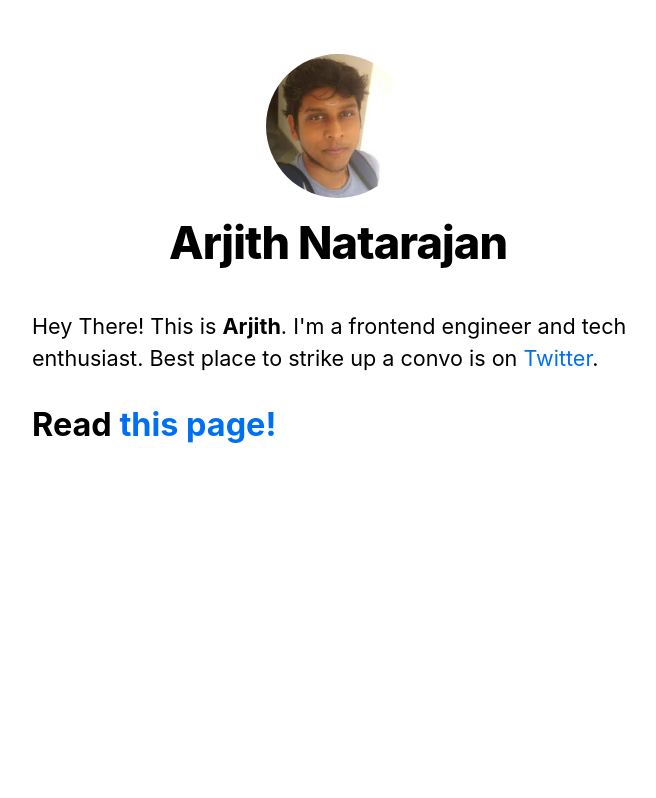
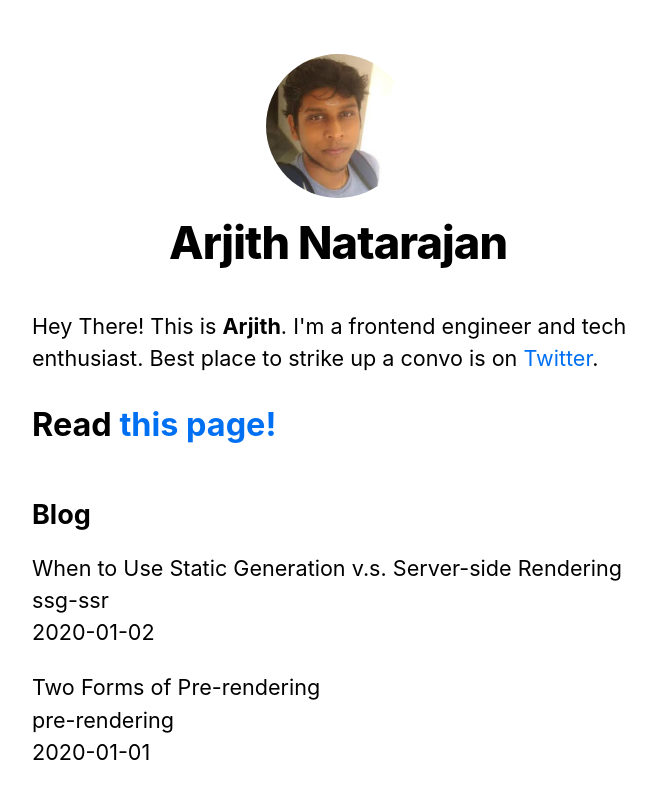
Before and after one commit to arjithn/web, a Next.js app: page / in a window 1280 px wide. Shown: the top 798 px of the page, without its empty margins (302-958 px from the left). Built offline with nearby package versions, Linux system fonts and the light colour scheme.

Commit message:
Lesson 4: Pre-rendering and Data Fetching

```diff
--- /dev/null
+++ b/lib/posts.js
@@ -0,0 +1,21 @@
+import fs from "fs";
+import path from "path";
+import matter from "gray-matter";
+
+const postDirectory = path.join(process.cwd(), "posts");
+
+export const getSortedPostsData = () => {
+  const fileNames = fs.readdirSync(postDirectory);
+  const allPostsData = fileNames.map((fileName) => {
+    const id = fileName.replace(/\.md$/, "");
+    const fullPath = path.join(postDirectory, fileName);
+    const fileContents = fs.readFileSync(fullPath, "utf8");
+
+    const matterResult = matter(fileContents);
+    return {
+      id,
+      ...matterResult,
+    };
+  });
+  return allPostsData.sort((a, b) => (a.date > b.date ? 1 : -1));
+};
--- a/package.json
+++ b/package.json
@@ -8,6 +8,7 @@
     "start": "next start"
   },
   "dependencies": {
+    "gray-matter": "^4.0.2",
     "next": "9.5.3",
     "react": "16.13.1",
     "react-dom": "16.13.1"
--- a/pages/index.js
+++ b/pages/index.js
@@ -2,8 +2,18 @@
 import Head from "next/head";
 import Layout, { siteTitle } from "../components/layout";
 import utilStyles from "../styles/utils.module.css";
+import { getSortedPostsData } from "../lib/posts";
 
-export default function Home() {
+export const getStaticProps = async () => {
+  const allPostsData = getSortedPostsData();
+  return {
+    props: {
+      allPostsData,
+    },
+  };
+};
+
+export default function Home({ allPostsData }) {
   return (
     <Layout home>
       <Head>
@@ -22,6 +32,21 @@
           </Link>
         </h1>
       </section>
+
+      <section className={`${utilStyles.headingMd} ${utilStyles.padding1px}`}>
+        <h2 className={utilStyles.headingLg}>Blog</h2>
+        <ul className={utilStyles.list}>
+          {allPostsData.map(({ id, data: { date, title } }) => (
+            <li className={utilStyles.listItem} key={id}>
+              {title}
+              <br />
+              {id}
+              <br />
+              {date}
+            </li>
+          ))}
+        </ul>
+      </section>
     </Layout>
   );
 }
--- /dev/null
+++ b/posts/pre-rendering.md
@@ -0,0 +1,11 @@
+---
+title: 'Two Forms of Pre-rendering'
+date: '2020-01-01'
+---
+
+Next.js has two forms of pre-rendering: **Static Generation** and **Server-side Rendering**. The difference is in **when** it generates the HTML for a page.
+
+- **Static Generation** is the pre-rendering method that generates the HTML at **build time**. The pre-rendered HTML is then _reused_ on each request.
+- **Server-side Rendering** is the pre-rendering method that generates the HTML on **each request**.
+
+Importantly, Next.js lets you **choose** which pre-rendering form to use for each page. You can create a "hybrid" Next.js app by using Static Generation for most pages and using Server-side Rendering for others.
--- /dev/null
+++ b/posts/ssg-ssr.md
@@ -0,0 +1,19 @@
+---
+title: 'When to Use Static Generation v.s. Server-side Rendering'
+date: '2020-01-02'
+---
+
+We recommend using **Static Generation** (with and without data) whenever possible because your page can be built once and served by CDN, which makes it much faster than having a server render the page on every request.
+
+You can use Static Generation for many types of pages, including:
+
+- Marketing pages
+- Blog posts
+- E-commerce product listings
+- Help and documentation
+
+You should ask yourself: "Can I pre-render this page **ahead** of a user's request?" If the answer is yes, then you should choose Static Generation.
+
+On the other hand, Static Generation is **not** a good idea if you cannot pre-render a page ahead of a user's request. Maybe your page shows frequently updated data, and the page content changes on every request.
+
+In that case, you can use **Server-Side Rendering**. It will be slower, but the pre-rendered page will always be up-to-date. Or you can skip pre-rendering and use client-side JavaScript to populate data.
```
Also changed, not shown: 1 other file (tests, documents, lock files or other folders).
